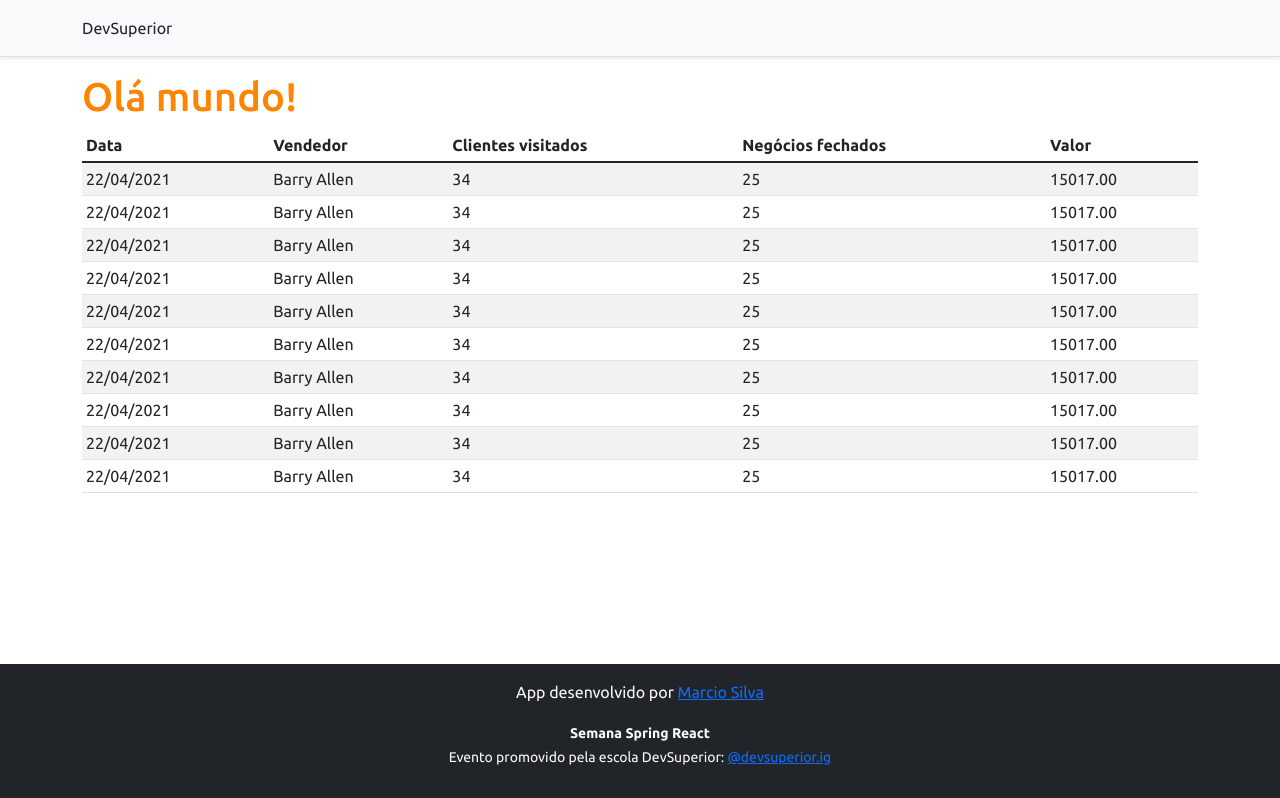
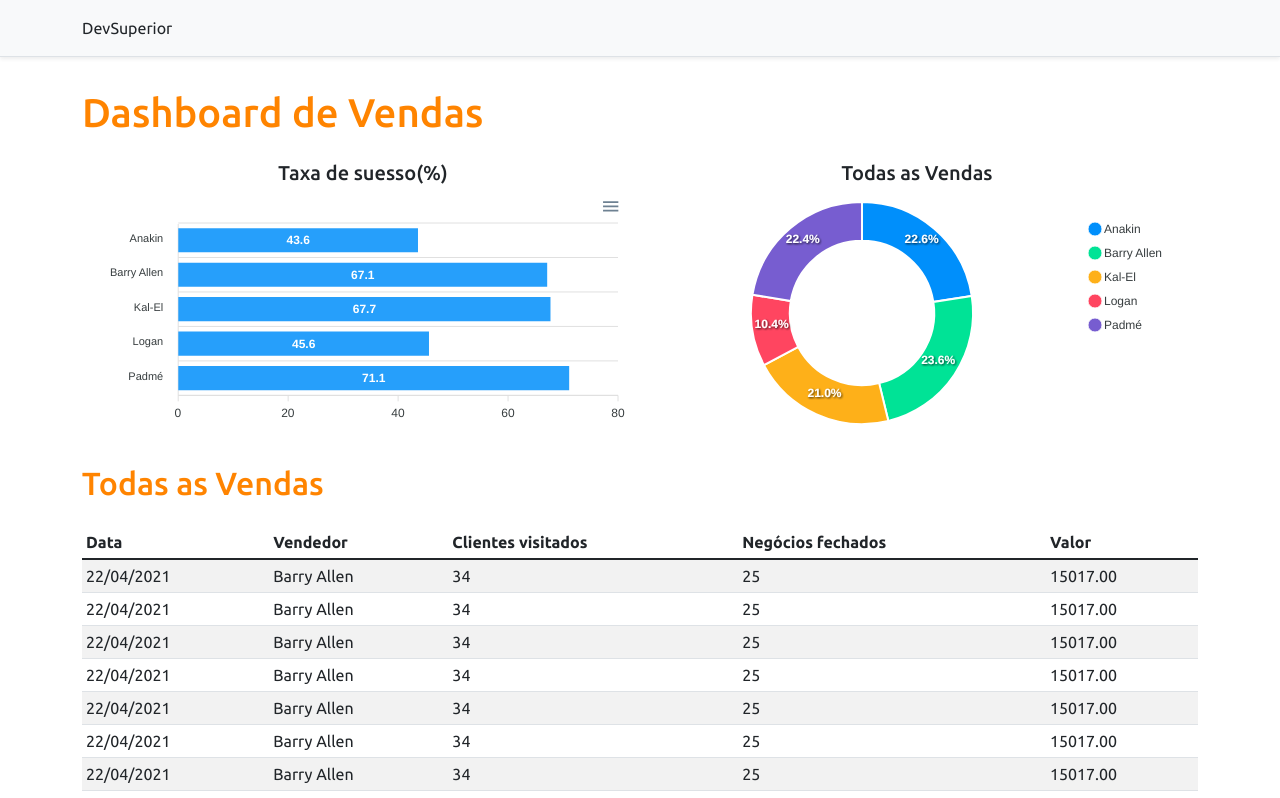
Before and after one commit to mscorp-ce/sds3, a React (Create React App) app in the folder frontend/: page / in a window 1280 px wide. Shown: the top 798 px of the page. Built offline with nearby package versions, Linux system fonts and the light colour scheme.

Commit message:
Graficos estaticos

```diff
--- a/frontend/package.json
+++ b/frontend/package.json
@@ -10,8 +10,10 @@
     "@types/node": "^12.20.24",
     "@types/react": "^17.0.20",
     "@types/react-dom": "^17.0.9",
+    "apexcharts": "^3.28.1",
     "bootstrap": "^5.1.1",
     "react": "^17.0.2",
+    "react-apexcharts": "^1.3.9",
     "react-dom": "^17.0.2",
     "react-scripts": "4.0.3",
     "typescript": "^4.4.2",
--- a/frontend/src/App.tsx
+++ b/frontend/src/App.tsx
@@ -2,13 +2,29 @@
 import React from 'react';
 import Footer from 'components/Footer/Footer';
 import DataTable from 'components/DataTable/DataTable';
+import BarChart from 'components/BarChart/BarChart';
+import DonutChart from 'components/DonutChart/DonutChart';
 
 function App() {
   return (
     <>
       <NavBar />
       <div className="container">
-        <h1 className="text-primary">Olá mundo!</h1>
+        <h1 className="text-primary py-3">Dashboard de Vendas</h1>
+        <div className="row px-3">
+          <div className="col-sm-6">
+            <h5 className="text-center text-secundary">Taxa de suesso(%)</h5>
+            <BarChart />
+          </div>
+          <div className="col-sm-6">
+            <h5 className="text-center text-secundary">Todas as Vendas</h5>
+            <DonutChart />
+          </div>
+        </div>
+
+        <div className="py-3">
+          <h2 className="text-primary">Todas as Vendas</h2>
+        </div>
 
         <DataTable />
       </div>
--- /dev/null
+++ b/frontend/src/components/BarChart/BarChart.tsx
@@ -0,0 +1,35 @@
+import Chart from 'react-apexcharts';
+
+function BarChart() {
+
+    const options = {
+        plotOptions: {
+            bar: {
+                horizontal: true,
+            }
+        },
+    };
+
+    const mockData = {
+        labels: {
+            categories: ['Anakin', 'Barry Allen', 'Kal-El', 'Logan', 'Padmé']
+        },
+        series: [
+            {
+                name: "% Sucesso",
+                data: [43.6, 67.1, 67.7, 45.6, 71.1]
+            }
+        ]
+    };
+
+    return (
+        <Chart
+            options={{ ...options, xaxis: mockData.labels }}
+            series={mockData.series}
+            type="bar"
+            height="240"
+        />
+    );
+}
+
+export default BarChart;
--- /dev/null
+++ b/frontend/src/components/DonutChart/DonutChart.tsx
@@ -0,0 +1,26 @@
+import Chart from 'react-apexcharts';
+
+function DonutChart() {
+
+    const mockData = {
+        series: [477138, 499928, 444867, 220426, 473088],
+        labels: ['Anakin', 'Barry Allen', 'Kal-El', 'Logan', 'Padmé']
+    }
+
+    const options = {
+        legend: {
+            show: true
+        }
+    }
+
+    return (
+        <Chart
+            options={{ ...options, labels: mockData.labels }}
+            series={mockData.series}
+            type="donut"
+            height="240"
+        />
+    );
+}
+
+export default DonutChart;
--- a/frontend/src/components/Footer/Footer.tsx
+++ b/frontend/src/components/Footer/Footer.tsx
@@ -1,4 +1,3 @@
-
 
 function Footer() {
     return (
```
Also changed, not shown: 1 other file (tests, documents, lock files or other folders).
